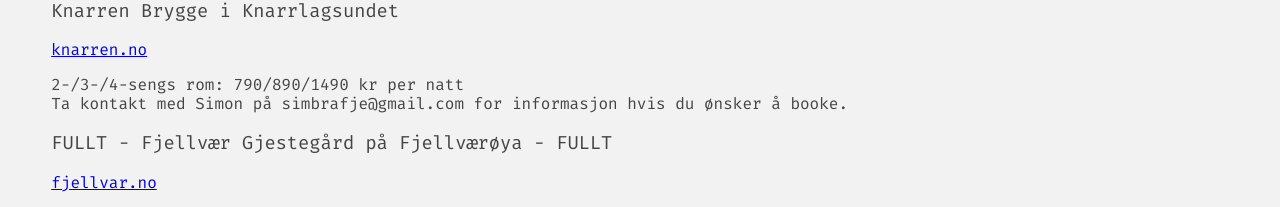
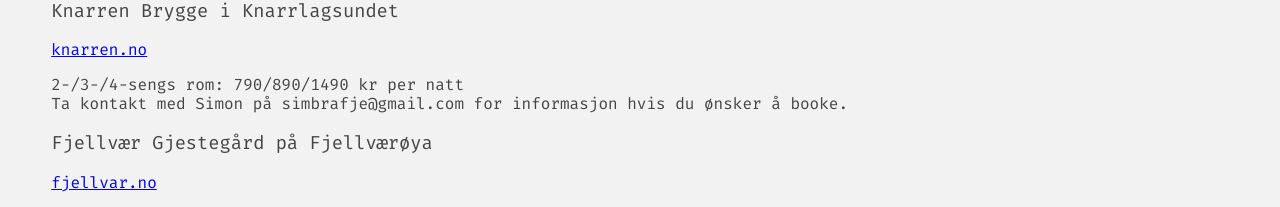
Before and after one commit to melhoos/gudrunogsimon, a React (Create React App) app: page / in a window 1280 px wide. Shown: the part 3009-3216 px from the top of the page. Built offline with nearby package versions, Linux system fonts and the light colour scheme.

Commit message:
Update Travel.jsx

```diff
--- a/src/Travel.jsx
+++ b/src/Travel.jsx
@@ -95,7 +95,7 @@
             2-/3-/4-sengs rom:  790/890/1490 kr per natt <br/>
             Ta kontakt med Simon på simbrafje@gmail.com for informasjon hvis du ønsker å booke.
           </p>
-          <h3>FULLT - Fjellvær Gjestegård på Fjellværøya - FULLT</h3>
+          <h3>Fjellvær Gjestegård på Fjellværøya</h3>
           <p>
              <a
               href="https://www.fjellvar.no"
@@ -106,9 +106,9 @@
             </a>
             </p>
            <p>
-            En hytte med 8 (12) sengeplasser  - 2800 kr per natt <br/>
-            Tre hytter med 4 sengeplasser - 1500 kr per natt <br/>
-            Mulighet for telt/bobil/campingvogn <br/>
+            FULLT - En hytte med 8 (12) sengeplasser  - 2800 kr per natt <br/>
+            FULLT - Tre hytter med 4 sengeplasser - 1500 kr per natt <br/>
+            Mulighet for telt/bobil/campingvogn. Telt koster 100 kr natten og bobil/campingvogn 250 kr (300 kr inkl. strøm) <br/>
             Ta kontakt med Simon på simbrafje@gmail.com for informasjon hvis du ønsker å booke.
           </p>
           <p>
```
